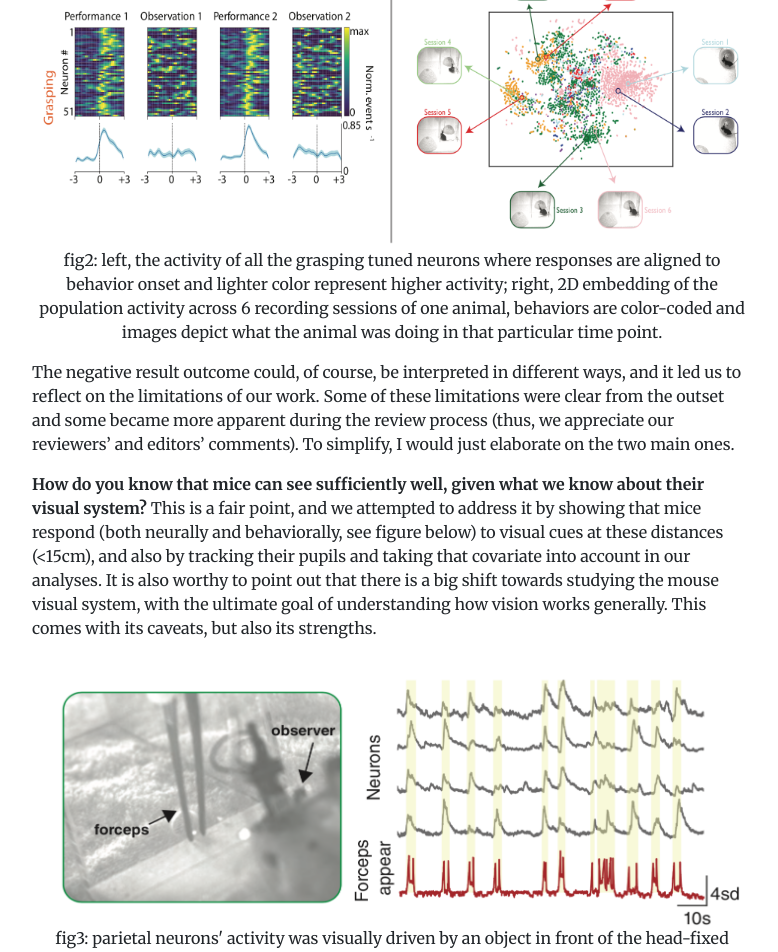
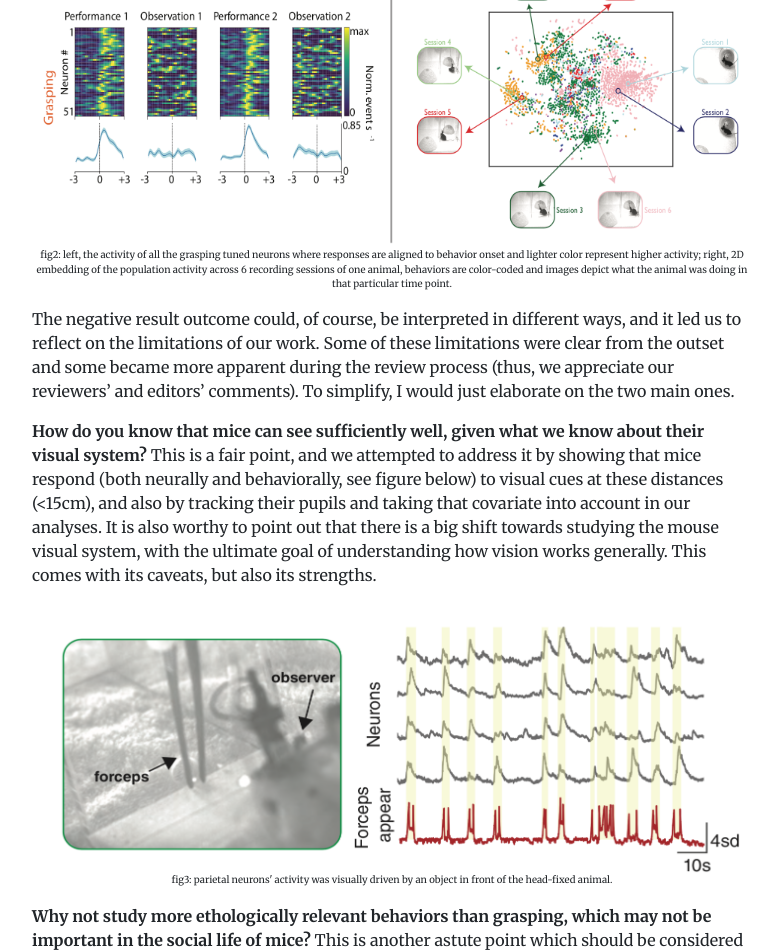
Before and after one commit to bartulem/bartulem.github.io, a Jekyll site: the page built from science/_posts/2020-03-27-mirror-neurons.md, in a window 1280 px wide. Shown: the part 1365-2317 px from the top of the page, without its empty margins (248-1026 px from the left). Built offline with Jekyll 4.4.1, drawn with Linux system fonts in a browser that asks for light colours; comment, search, counter and statistics services are not loaded.

```diff
--- a/science/_posts/2020-03-27-mirror-neurons.md
+++ b/science/_posts/2020-03-27-mirror-neurons.md
@@ -24,7 +24,7 @@
 
 We evaluated the neurons' tuning properties in different ways. The behaviors of animals in both conditions were carefully and extensively quantified. These detailed analyses revealed potentially important differences between the coding of action execution, as opposed to that of action observation (see figure below: left). Even at the population level, the activity was better clustered in hyperspace when the animals were freely performing the actions, compared to when they were head-fixed and observing a sibling (see figure below: right). Therefore, in this project, we failed to demonstrate the existence of mirror neurons in the rodent associative cortices.
 
-<p class="text-center">
+<p class="text-center" style="font-size:60%">
   <img class="img-custom" alt="mirrorfig2" src="/img/mirror_fig2.png" height="300" width="700"/>
   <br/>
   <caption align="bottom">fig2: left, the activity of all the grasping tuned neurons where responses are aligned to behavior onset and lighter color represent higher activity; right, 2D embedding of the population activity across 6 recording sessions of one animal, behaviors are color-coded and images depict what the animal was doing in that particular time point.</caption>
@@ -34,7 +34,7 @@
 
 **How do you know that mice can see sufficiently well, given what we know about their visual system?** This is a fair point, and we attempted to address it by showing that mice respond (both neurally and behaviorally, see figure below) to visual cues at these distances (&lt;15cm), and also by tracking their pupils and taking that covariate into account in our analyses. It is also worthy to point out that there is a big shift towards studying the mouse visual system, with the ultimate goal of understanding how vision works generally. This comes with its caveats, but also its strengths.
 
-<p class="text-center">
+<p class="text-center" style="font-size:60%">
   <img class="img-custom" alt="mirrorfig2" src="/img/mirror_fig3.png" height="270" width="700"/>
   <br/>
   <caption align="bottom">fig3: parietal neurons' activity was visually driven by an object in front of the head-fixed animal.</caption>
```
